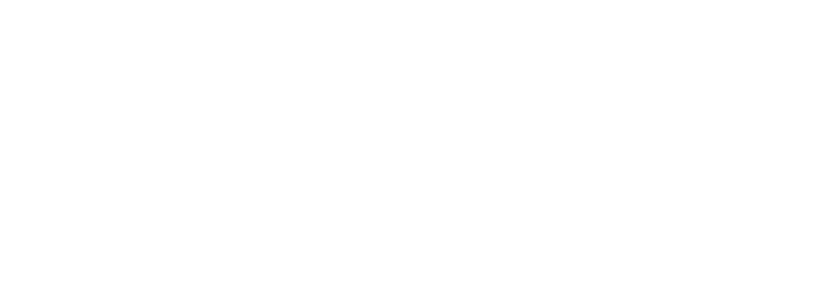
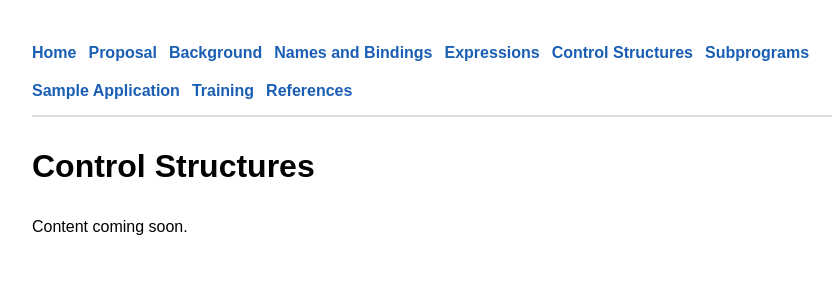
Before and after one commit to LyeChiaEe-MMU/TPL6213_Laravel, a plain HTML site: page control.html in a window 1280 px wide. Shown: the whole page, without its empty margins (208-1048 px from the left). Drawn offline with Linux system fonts and the light colour scheme.

Commit message:
add navigation and page skeletons

```diff
--- a/background.html
+++ b/background.html
@@ -0,0 +1,13 @@
+<!DOCTYPE html>
+<html lang="en">
+<head>
+  <meta charset="UTF-8">
+  <meta name="viewport" content="width=device-width, initial-scale=1">
+  <title>Background of Laravel | TPL6213 Laravel</title>
+  <link rel="stylesheet" href="style.css">
+</head>
+<body><nav><a href="index.html">Home</a> <a href="proposal.html">Proposal</a> <a href="background.html">Background</a> <a href="names-bindings.html">Names and Bindings</a> <a href="expressions.html">Expressions</a> <a href="control.html">Control Structures</a> <a href="subprograms.html">Subprograms</a> <a href="sample-app.html">Sample Application</a> <a href="training.html">Training</a> <a href="references.html">References</a></nav>
+  <h1>Background of Laravel</h1>
+  <p>Content coming soon.</p>
+</body>
+</html>
--- a/control.html
+++ b/control.html
@@ -0,0 +1,13 @@
+<!DOCTYPE html>
+<html lang="en">
+<head>
+  <meta charset="UTF-8">
+  <meta name="viewport" content="width=device-width, initial-scale=1">
+  <title>Control Structures | TPL6213 Laravel</title>
+  <link rel="stylesheet" href="style.css">
+</head>
+<body><nav><a href="index.html">Home</a> <a href="proposal.html">Proposal</a> <a href="background.html">Background</a> <a href="names-bindings.html">Names and Bindings</a> <a href="expressions.html">Expressions</a> <a href="control.html">Control Structures</a> <a href="subprograms.html">Subprograms</a> <a href="sample-app.html">Sample Application</a> <a href="training.html">Training</a> <a href="references.html">References</a></nav>
+  <h1>Control Structures</h1>
+  <p>Content coming soon.</p>
+</body>
+</html>
--- a/style.css
+++ b/style.css
@@ -20,3 +20,18 @@ th, td {
 th {
   background: #f0f0f0;
 }
+
+nav {
+  display: flex;
+  flex-wrap: wrap;
+  gap: 12px;
+  padding-bottom: 12px;
+  border-bottom: 2px solid #ddd;
+  margin-bottom: 24px;
+}
+
+nav a {
+  text-decoration: none;
+  color: #1a5fb4;
+  font-weight: bold;
+}
```
Also changed, not shown: expressions.html (+13 -0 lines), index.html (+1 -1 lines), names-bindings.html (+13 -0 lines), proposal.html (+13 -0 lines), references.html (+13 -0 lines), sample-app.html (+13 -0 lines), subprograms.html (+13 -0 lines), training.html (+13 -0 lines).
